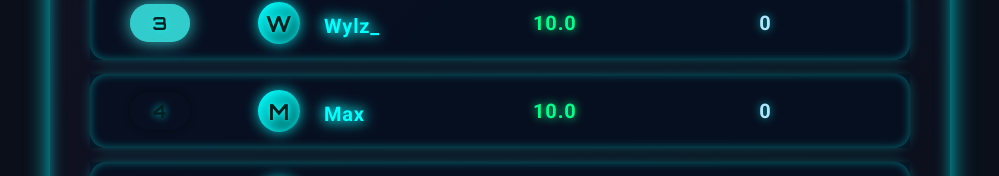
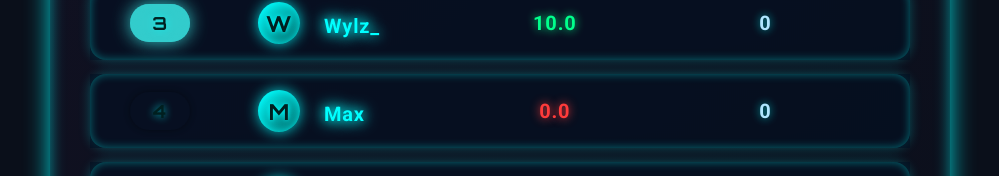
Before and after one commit to Zee4625/Games, a plain HTML site: page index.html in a window 1280 px wide. Shown: the part 430-606 px from the top of the page, without its empty margins (140-1139 px from the left). Drawn offline with Linux system fonts and the light colour scheme.

Commit message:
Update index.html

```diff
--- a/index.html
+++ b/index.html
@@ -286,7 +286,7 @@
         { rank: 1, player: "Andrei", rating: 10, wins: 0 },
         { rank: 2, player: "ZeeZeron", rating: 10, wins: 0 },
         { rank: 3, player: "Wylz_", rating: 10, wins: 0 },
-        { rank: 4, player: "Max", rating: 10, wins: 0 },
+        { rank: 4, player: "Max", rating: 0, wins: 0 },
         { rank: 5, player: "X", rating: 10, wins: 0 },
         { rank: 6, player: "X", rating: 10, wins: 0 },
         { rank: 7, player: "X", rating: 10, wins: 0 },
```
